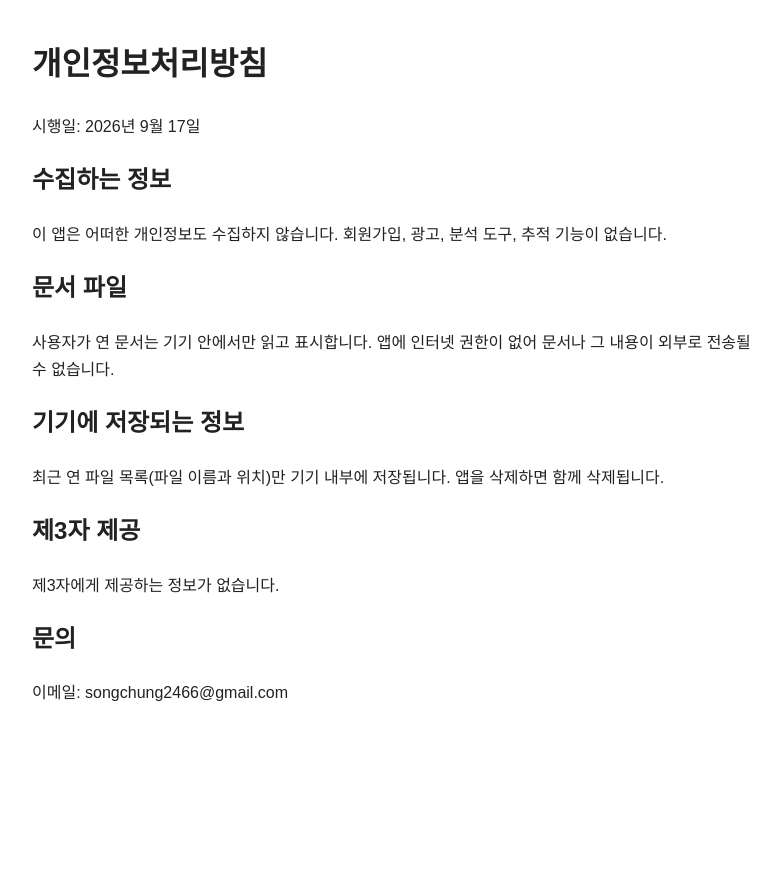
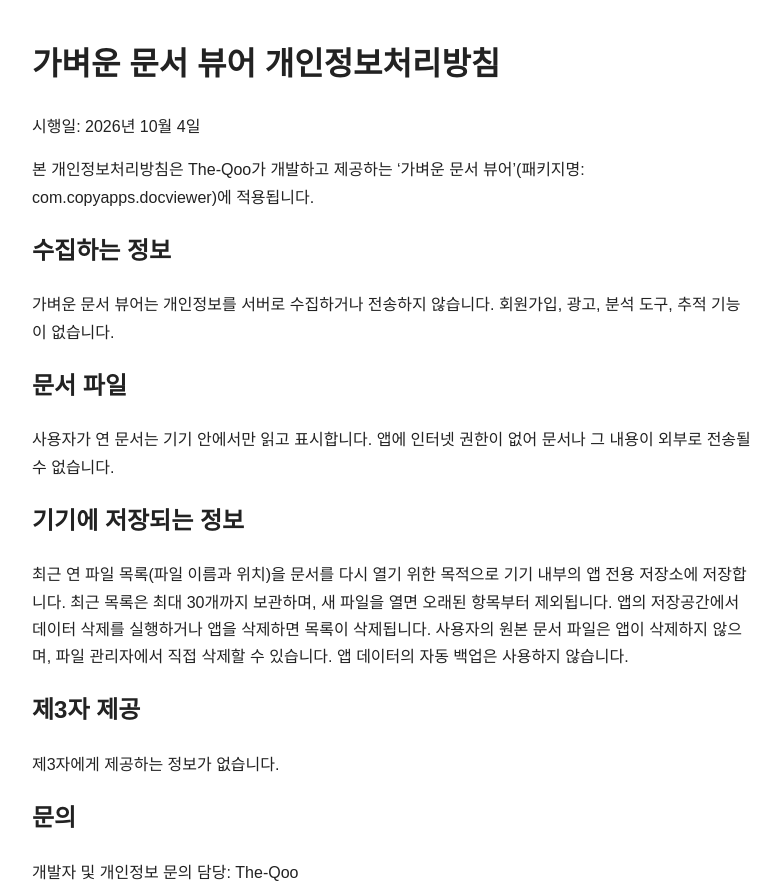
Before and after one commit to yeongjo/app-policies, a plain HTML site: page docviewer/privacy.html in a window 1280 px wide. Shown: the top 889 px of the page, without its empty margins (248-1029 px from the left). Before the commit the page ends 800 px from the top, so only its background shows below. Drawn offline with Linux system fonts and the light colour scheme.

Commit message:
Identify docviewer app and developer in privacy policy

```diff
--- a/docviewer/privacy.html
+++ b/docviewer/privacy.html
@@ -3,26 +3,28 @@
 <head>
 <meta charset="utf-8">
 <meta name="viewport" content="width=device-width, initial-scale=1">
-<title>문서 뷰어 개인정보처리방침</title>
+<title>가벼운 문서 뷰어 개인정보처리방침</title>
 <style>body{max-width:720px;margin:0 auto;padding:16px;font:16px/1.7 sans-serif;color:#222}</style>
 </head>
 <body>
-<h1>개인정보처리방침</h1>
-<p>시행일: 2026년 9월 17일</p>
+<h1>가벼운 문서 뷰어 개인정보처리방침</h1>
+<p>시행일: 2026년 10월 4일</p>
+<p>본 개인정보처리방침은 The-Qoo가 개발하고 제공하는 ‘가벼운 문서 뷰어’(패키지명: com.copyapps.docviewer)에 적용됩니다.</p>
 
 <h2>수집하는 정보</h2>
-<p>이 앱은 어떠한 개인정보도 수집하지 않습니다. 회원가입, 광고, 분석 도구, 추적 기능이 없습니다.</p>
+<p>가벼운 문서 뷰어는 개인정보를 서버로 수집하거나 전송하지 않습니다. 회원가입, 광고, 분석 도구, 추적 기능이 없습니다.</p>
 
 <h2>문서 파일</h2>
 <p>사용자가 연 문서는 기기 안에서만 읽고 표시합니다. 앱에 인터넷 권한이 없어 문서나 그 내용이 외부로 전송될 수 없습니다.</p>
 
 <h2>기기에 저장되는 정보</h2>
-<p>최근 연 파일 목록(파일 이름과 위치)만 기기 내부에 저장됩니다. 앱을 삭제하면 함께 삭제됩니다.</p>
+<p>최근 연 파일 목록(파일 이름과 위치)을 문서를 다시 열기 위한 목적으로 기기 내부의 앱 전용 저장소에 저장합니다. 최근 목록은 최대 30개까지 보관하며, 새 파일을 열면 오래된 항목부터 제외됩니다. 앱의 저장공간에서 데이터 삭제를 실행하거나 앱을 삭제하면 목록이 삭제됩니다. 사용자의 원본 문서 파일은 앱이 삭제하지 않으며, 파일 관리자에서 직접 삭제할 수 있습니다. 앱 데이터의 자동 백업은 사용하지 않습니다.</p>
 
 <h2>제3자 제공</h2>
 <p>제3자에게 제공하는 정보가 없습니다.</p>
 
 <h2>문의</h2>
+<p>개발자 및 개인정보 문의 담당: The-Qoo</p>
 <p>이메일: songchung2466@gmail.com</p>
 </body>
 </html>
```
